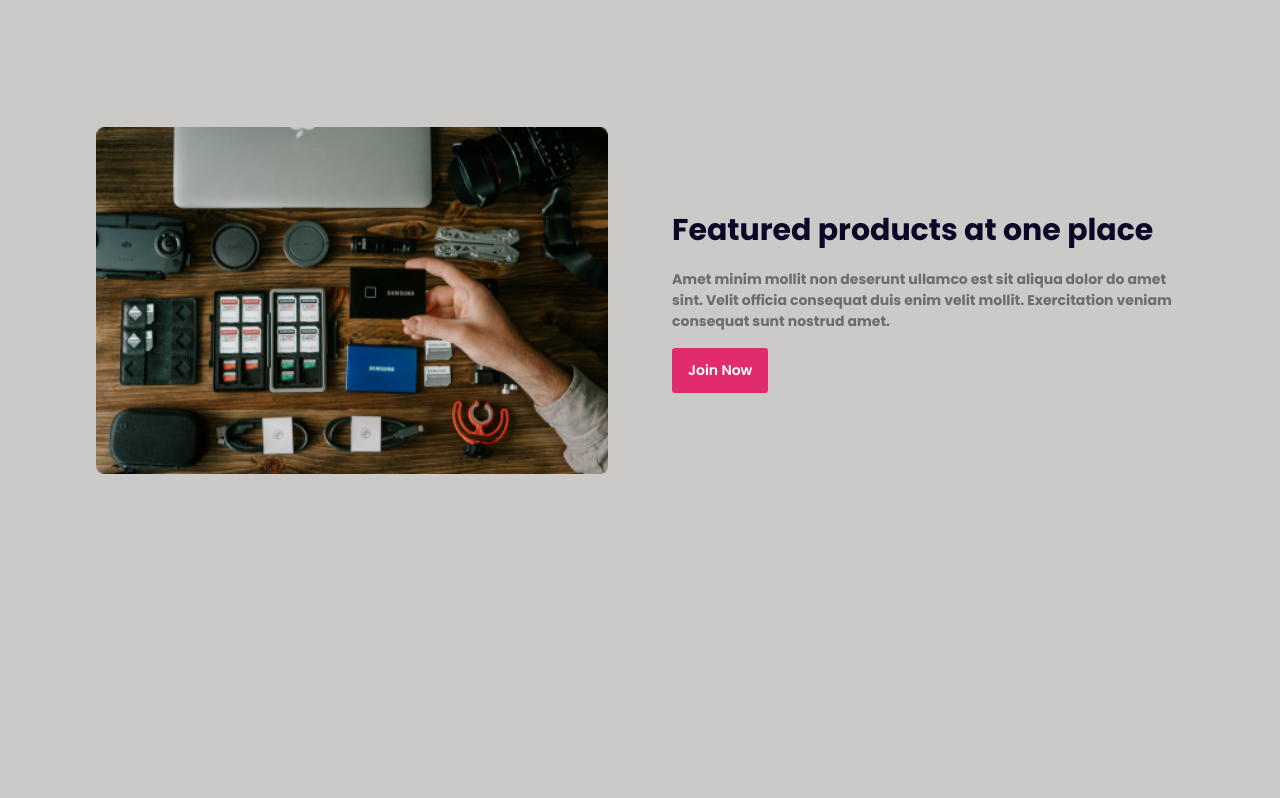
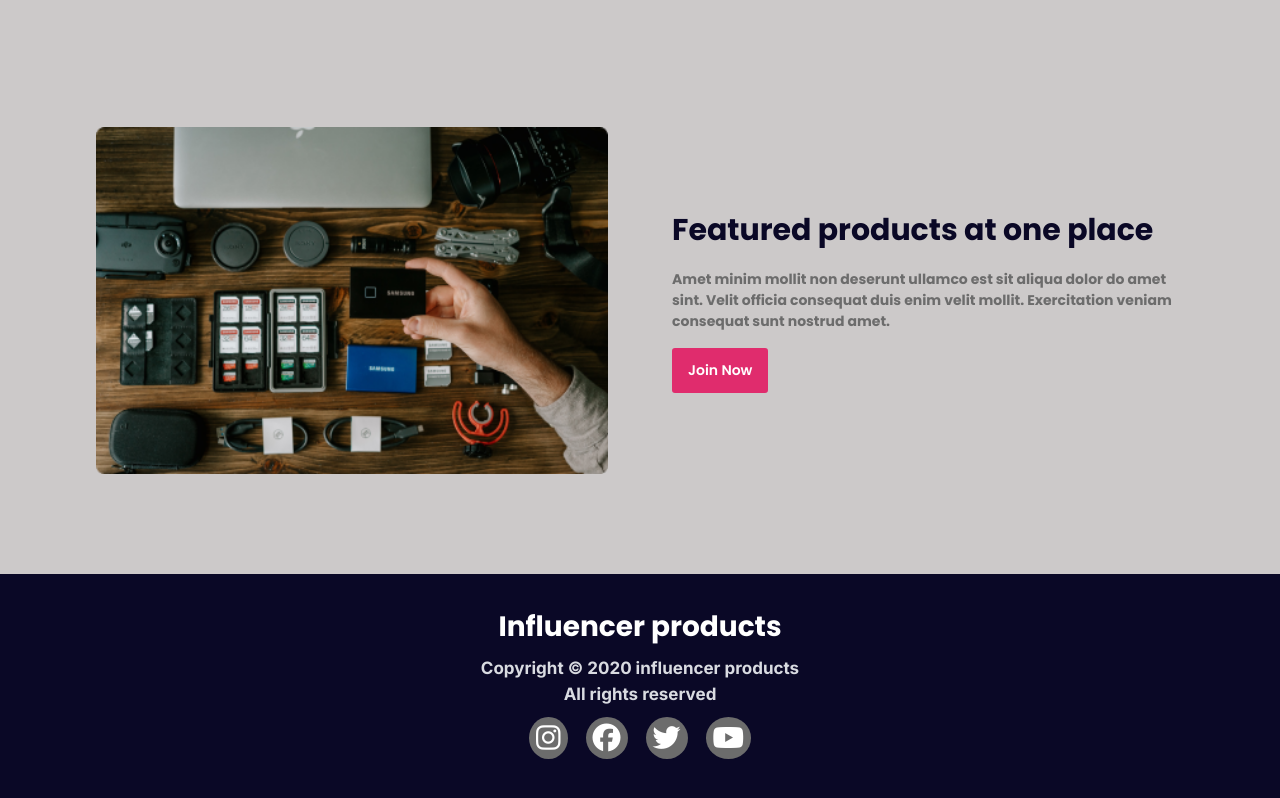
Before and after one commit to Limon-0007/influencer-gear-main, a plain HTML site: page index.html in a window 1280 px wide. Shown: the part 2242-3040 px from the top of the page. Before the commit the page ends 2816 px from the top, so only its background shows below. Drawn offline with Linux system fonts and the light colour scheme.

Commit message:
added footer section

```diff
--- a/css/style.css
+++ b/css/style.css
@@ -258,6 +258,42 @@ nav > .logo > a > h4 {
   background-color: var(--clr-3);
 }
 
+/* ---------footer section starts from here----------- */
+
+.footer {
+  background-color: var(--clr-7);
+  text-align: center;
+  padding: 2rem 1rem;
+  color: var(--clr-3);
+}
+
+.footer-heading {
+  font-size: 28px;
+  font-family: var(--font-primary);
+  font-weight: var(--font-weight-4);
+  margin-bottom: 10px;
+}
+.footer-text {
+  font-size: 17px;
+  font-family: var(--font-secondary);
+  font-weight: var(--font-weight-4);
+  color: #D9DBE1;
+  margin-bottom: 6px;
+}
+
+.footer i {
+  padding: 7px;
+  margin: 7px;
+  font-size: 28px;
+  background-color: var(--clr-8);
+  border-radius: 50%;
+  transition: 0.5s ease-in-out;
+}
+.footer i:hover {
+ transform: scale(1.2);
+ color: var(--clr-7);
+}
+
 /* ----------responsive part---------------- */
 
 @media screen and (max-width: 992px) {
--- a/index.html
+++ b/index.html
@@ -238,5 +238,17 @@
         </div>
       </section>
     </main>
+    <!-- -------footer section starts from here--------------------- -->
+    <footer>
+      <div class="footer">
+        <h3 class="footer-heading">Influencer products</h3>
+        <p class="footer-text">Copyright © 2020  influencer products</p>
+        <p class="footer-text">All rights reserved</p>
+        <i class="fa-brands fa-instagram"></i>
+        <i class="fa-brands fa-facebook"></i>
+        <i class="fa-brands fa-twitter"></i>
+        <i class="fa-brands fa-youtube"></i>
+      </div>
+    </footer>
   </body>
 </html>
```
